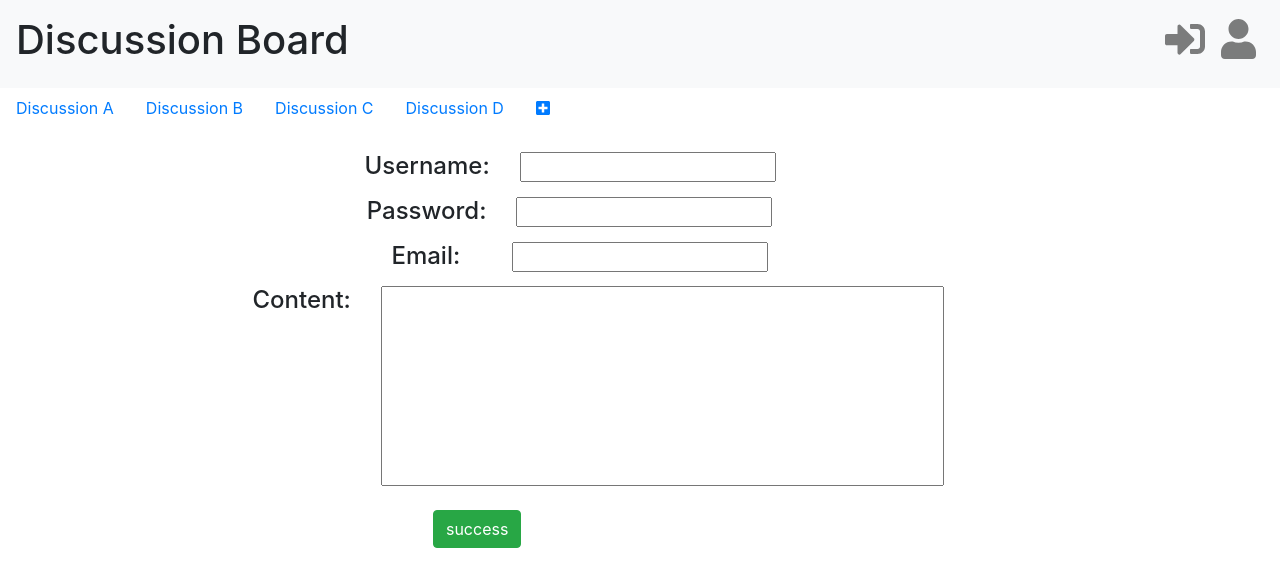
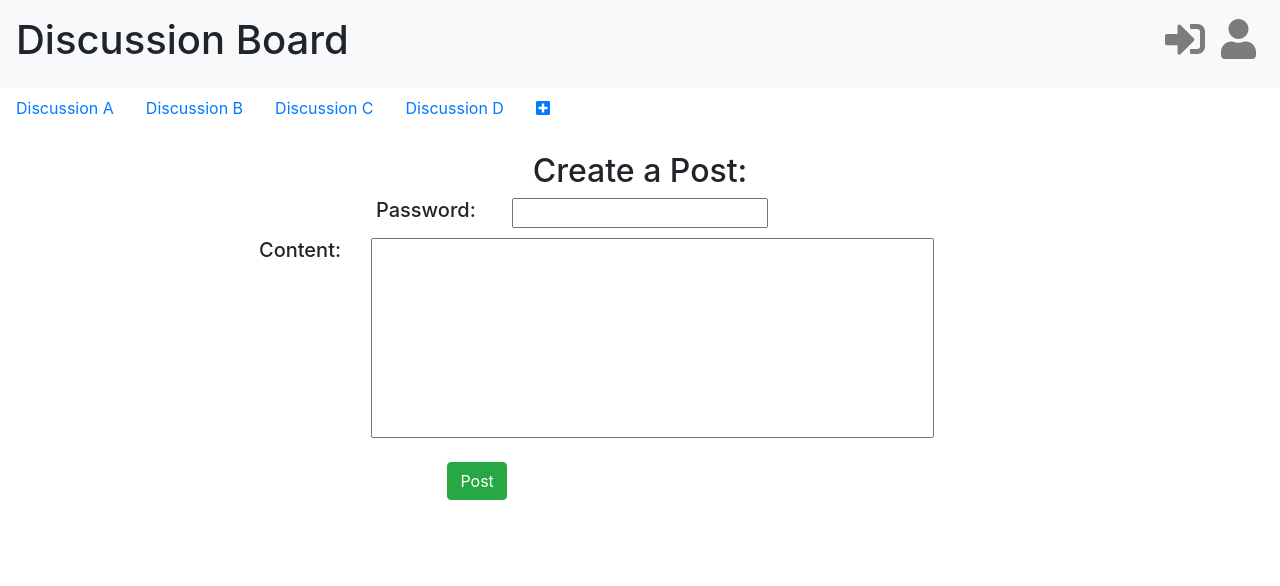
Before and after one commit to hbuck95/discussion-board-frontend-react, a React (Create React App) app: page / in a window 1280 px wide. Shown: the top 586 px of the page. Built offline with nearby package versions, Linux system fonts and the light colour scheme.

Commit message:
Updated UI components

```diff
--- a/src/components/PostPane.js
+++ b/src/components/PostPane.js
@@ -20,34 +20,43 @@ export default class PostPane extends Component {
                 <Row>
                     <Col/>
                     <Col/>
-                    <Col><p><h4>Username:</h4></p></Col>
+                    <Col/>
+                    <Col xs="auto"><h2>Create a Post:</h2></Col>
+                    <Col/>
+                    <Col/>
+                    <Col/>
+                </Row>
+                {/* <Row>
+                    <Col/>
+                    <Col/>
+                    <Col><p><h5>Username:</h5></p></Col>
                     <Col><input type="text"></input></Col>
                     <Col/>
                     <Col/>
                     <Col/>
-                </Row>
+                </Row> */}
                 <Row>
                     <Col/>
                     <Col/>
-                    <Col><p><h4>Password:</h4></p></Col>
+                    <Col><p><h5>Password:</h5></p></Col>
                     <Col><input type="password"></input></Col>
                     <Col/>
                     <Col/>
                     <Col/>
                 </Row>
-                <Row>
+                {/* <Row>
                     <Col/>
                     <Col/>
-                    <Col><p><h4>Email:</h4></p></Col>
+                    <Col><p><h5>Email:</h5></p></Col>
                     <Col><input type="text"></input></Col>
                     <Col/>
                     <Col/>
                     <Col/>
-                </Row>
+                </Row> */}
                 <Row>
                     <Col/>
                     <Col/>
-                    <Col><p><h4>Content:</h4></p></Col>
+                    <Col><p><h5>Content:</h5></p></Col>
                     <Col><input type="text" size="50" style={{height:200}}></input></Col>
                     <Col/>
                     <Col/>
@@ -57,7 +66,7 @@ export default class PostPane extends Component {
                 <Row>
                     <Col/>
                     <Col/>
-                    <Col><Button color="success">success</Button></Col>
+                    <Col><Button color="success">Post</Button></Col>
                     <Col/>
                     <Col/>
                     <Col/>
```
